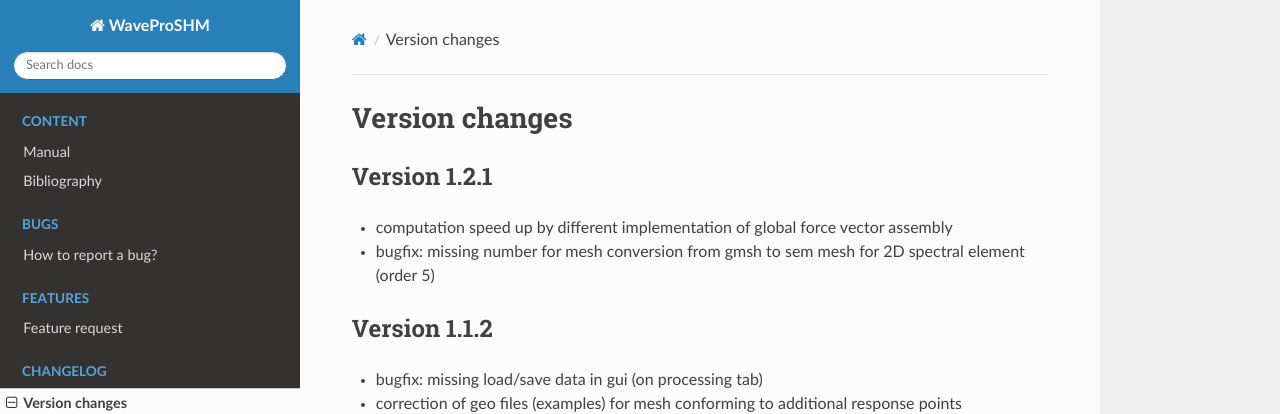
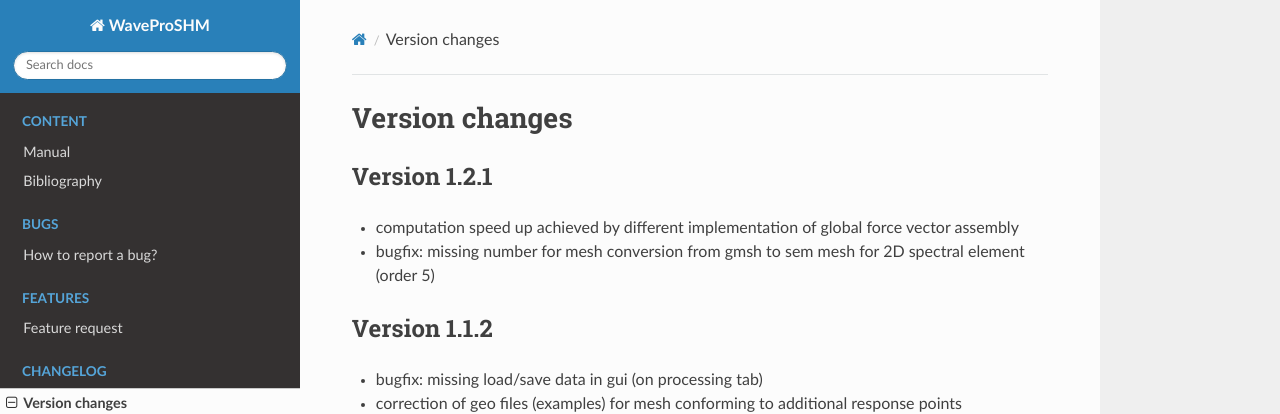
Before and after one commit to IFFM-PAS-MISD/wave_pro_shm, a Sphinx documentation site: the page built from docs/source/changelog.rst, in a window 1280 px wide. Shown: the top 414 px of the page. Built offline with Sphinx 7.4.7 and the Read the Docs theme 2.0.0, drawn with Linux system fonts in a browser that asks for light colours.

Commit message:
changelog correction

```diff
--- a/docs/source/changelog.rst
+++ b/docs/source/changelog.rst
@@ -4,7 +4,7 @@
 Version 1.2.1
 ==============
 
-* computation speed up by different implementation of global force vector assembly
+* computation speed up achieved by different implementation of global force vector assembly
 * bugfix: missing number for mesh conversion from gmsh to sem mesh for 2D spectral element (order 5)
 
 Version 1.1.2
```
